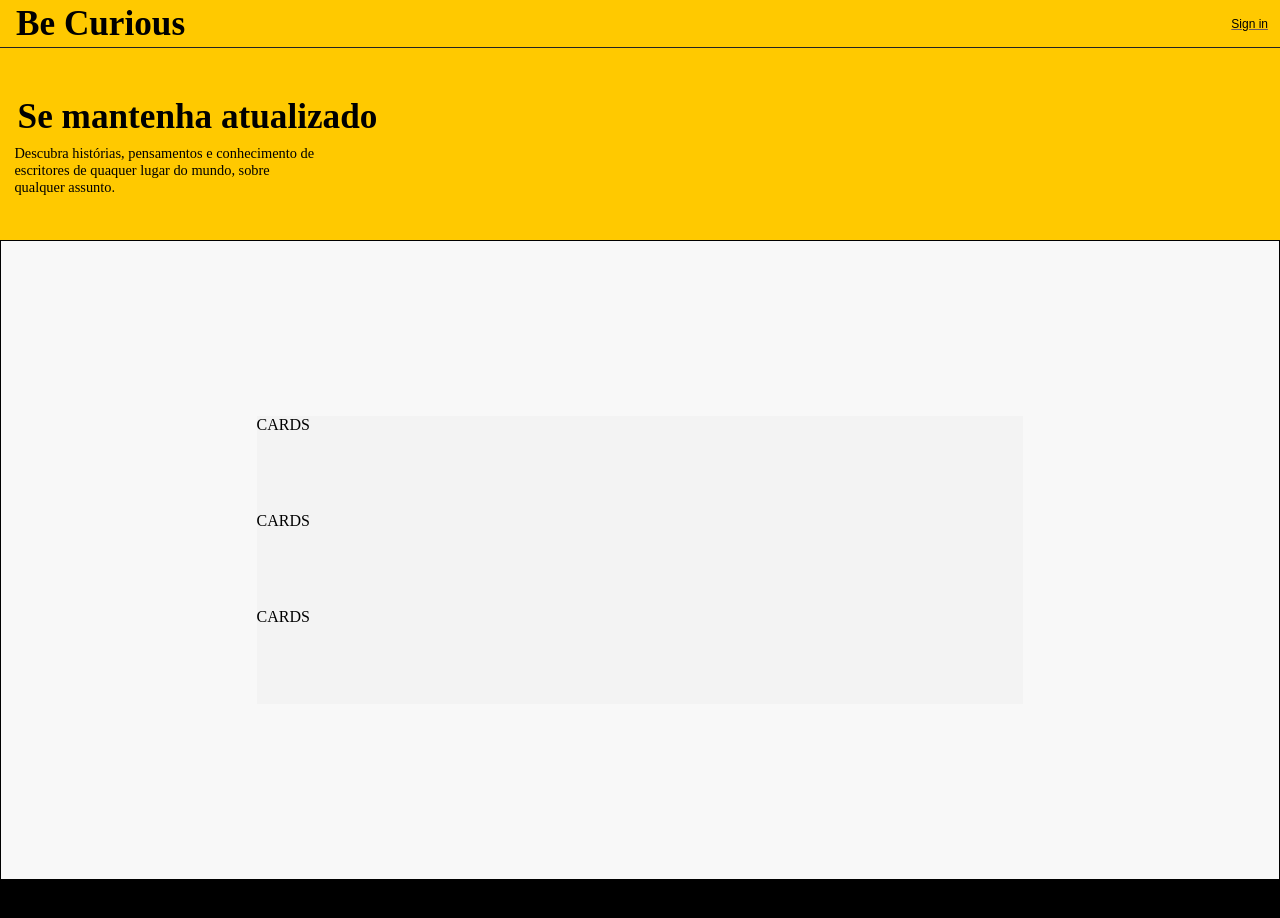
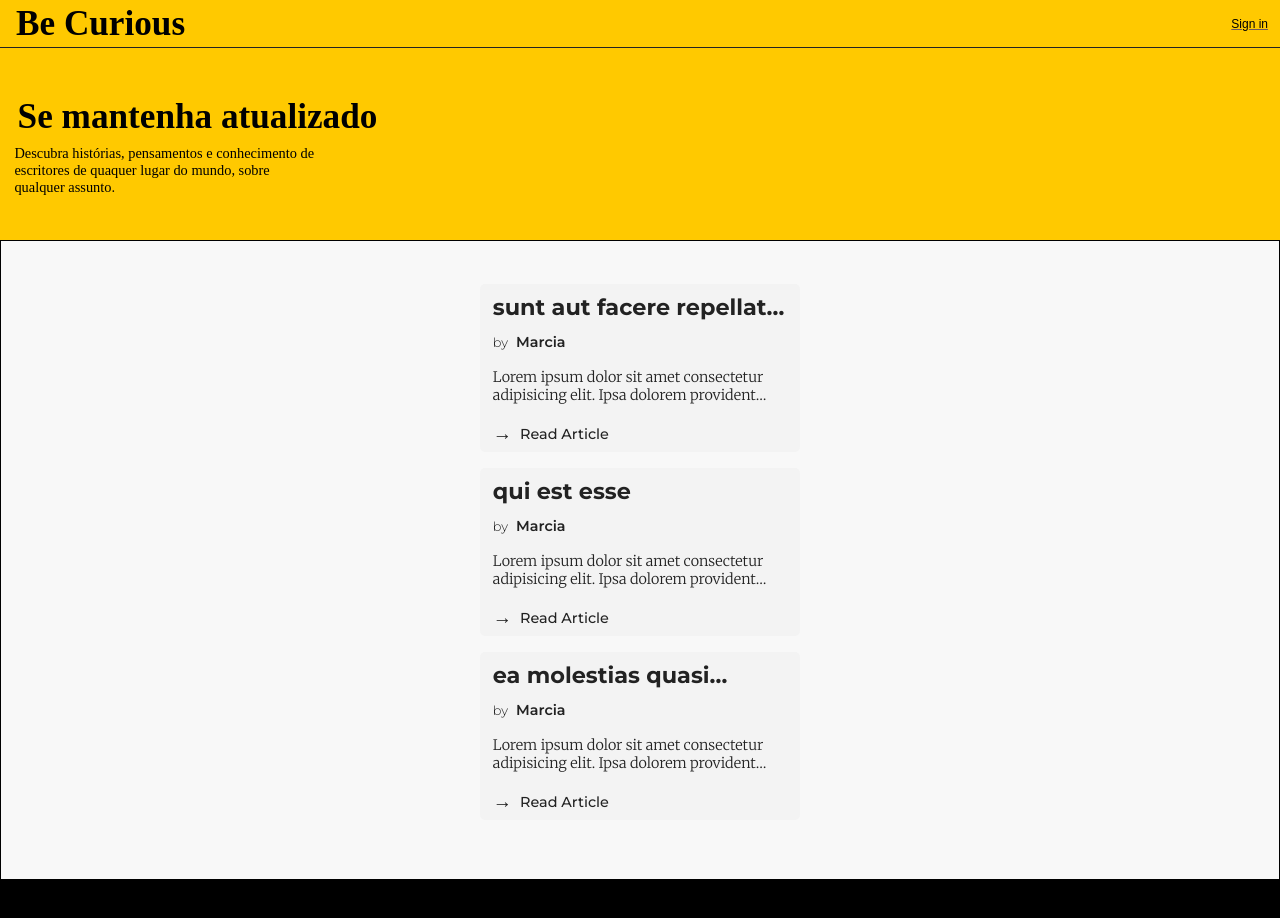
Before and after one commit to kennedybm/teste-tecnico-front-end, a React (Vite) app: page / in a window 1280 px wide. Shown: the top 918 px of the page. Built offline with nearby package versions, Linux system fonts and the light colour scheme.

Commit message:
Feat: created posts cards, html and styles

```diff
--- a/src/components/Posts/PostsCard/index.tsx
+++ b/src/components/Posts/PostsCard/index.tsx
@@ -4,7 +4,25 @@ import * as Styles from "./styles";
 export const PostsCard = ({ userId, id, title, body }: Iterfaces.IPosts) => {
   return (
     <>
-      <Styles.Card>CARDS</Styles.Card>
+      <Styles.Card>
+        <Styles.TitleBox>
+          <h1>{title}</h1>
+        </Styles.TitleBox>
+        <Styles.OwnerBox>
+          <span>by</span>
+          <p>Marcia</p>
+        </Styles.OwnerBox>
+        <Styles.ContentBox>
+          <p>
+            Lorem ipsum dolor sit amet consectetur adipisicing elit. Ipsa
+            dolorem provident harum quisquam nobis vel eveniet necessitatibus
+          </p>
+        </Styles.ContentBox>
+        <Styles.RedirectBox>
+          <span>&#8594;</span>
+          <p>Read Article</p>
+        </Styles.RedirectBox>
+      </Styles.Card>
     </>
   );
 };
--- a/src/components/Posts/PostsCard/styles.ts
+++ b/src/components/Posts/PostsCard/styles.ts
@@ -4,6 +4,128 @@ export const Card = styled.div`
   display: flex;
   flex-direction: column;
   background-color: var(--gray0);
-  width: 60%;
-  height: 6em;
+  width: 85%;
+  max-width: 20em;
+  height: 10.5em;
+  margin-bottom: 1rem;
+  border-radius: 5px;
 `;
+
+export const TitleBox = styled.div`
+  display: flex;
+  flex-direction: column;
+  justify-content: center;
+  align-items: flex-start;
+  width: 100%;
+  height: 2.9em;
+  h1 {
+    color: var(--gray2);
+    font-family: var(--title);
+    font-size: var(--fs-mid);
+    font-weight: bold;
+    display: -webkit-box;
+    -webkit-line-clamp: 1;
+    -webkit-box-orient: vertical;
+    overflow: hidden;
+    text-overflow: ellipsis;
+    margin: 0px 0.8rem;
+  }
+`;
+
+export const OwnerBox = styled.div`
+  display: flex;
+  flex-direction: row;
+  align-items: center;
+  width: 100%;
+  height: 1.5em;
+  span {
+    font-family: var(--title);
+    font-size: var(--fs-xs);
+    font-weight: 300;
+    color: var(--gray2);
+    margin: 0px 0.5rem 0 0.8rem;
+  }
+  p {
+    display: inline-block;
+    position: relative;
+    color: var(--gray2);
+    font-size: var(--fs-sml);
+    font-weight: 600;
+    font-family: var(--title);
+  }
+  p::after {
+    content: "";
+    position: absolute;
+    width: 100%;
+    transform: scaleX(0);
+    height: 2px;
+    bottom: 5%;
+    left: 0;
+    background-color: var(--gray2);
+    transform-origin: bottom left;
+    transition: transform 0.25s ease-out;
+    text-decoration: none;
+  }
+  p:hover::after {
+    transform: scaleX(1);
+    transform-origin: bottom left;
+  }
+`;
+
+export const ContentBox = styled.div`
+  display: flex;
+  flex-direction: row;
+  align-items: center;
+  height: 4em;
+  width: 100%;
+  p {
+    color: var(--gray2);
+    font-family: var(--content);
+    font-size: var(--fs-sml);
+    font-weight: 300;
+    display: -webkit-box;
+    -webkit-line-clamp: 2;
+    -webkit-box-orient: vertical;
+    overflow: hidden;
+    text-overflow: ellipsis;
+    margin: 0px 0.8rem;
+  }
+`;
+
+export const RedirectBox = styled.div`
+  display: flex;
+  flex-direction: row;
+  align-items: center;
+  width: 100%;
+  height: 2em;
+  span {
+    color: var(--gray2);
+    font-size: 1.2rem;
+    margin: 0px 0.5rem 0px 0.8rem;
+  }
+  p {
+    display: inline-block;
+    position: relative;
+    color: var(--gray2);
+    font-size: var(--fs-sml);
+    font-weight: 500;
+    font-family: var(--title);
+  }
+  p::after {
+    content: "";
+    position: absolute;
+    width: 100%;
+    transform: scaleX(0);
+    height: 2px;
+    bottom: 5%;
+    left: 0;
+    background-color: var(--gray2);
+    transform-origin: bottom left;
+    transition: transform 0.25s ease-out;
+    text-decoration: none;
+  }
+  p:hover::after {
+    transform: scaleX(1);
+    transform-origin: bottom left;
+  }
+`;
```
